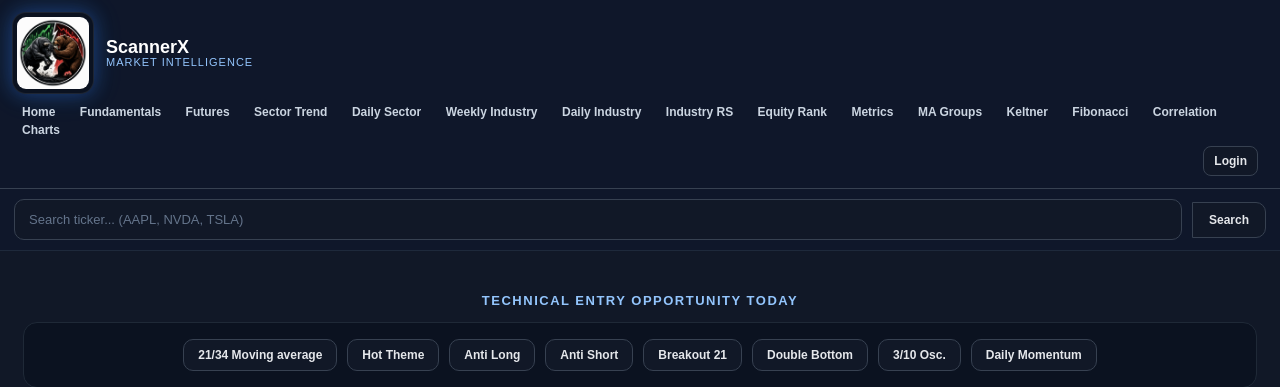
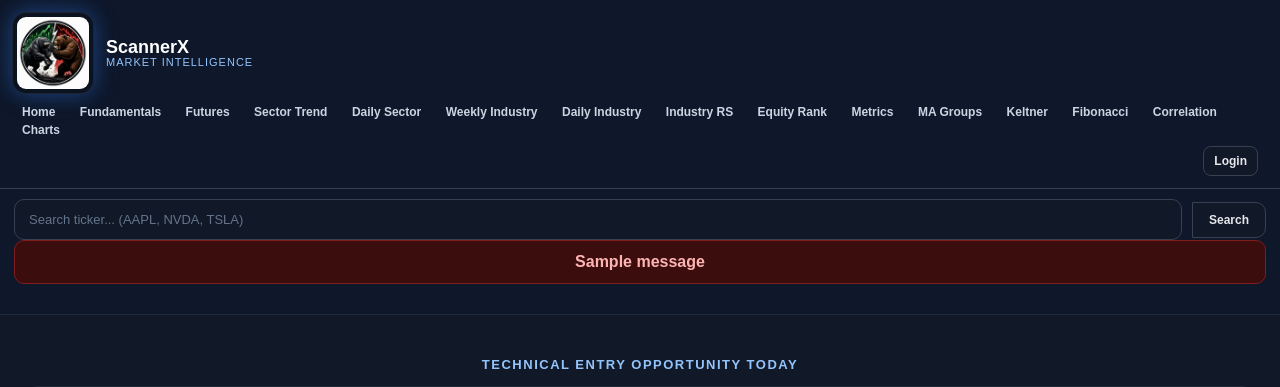
Before and after one commit to djjune1193-oss/stock-scanner-V6, a Django app: template scanner_site/scanner_dashboard/templates/scanner_dashboard/home.html in a window 1280 px wide. Shown: the top 387 px of the page. Run offline with Django 5.2, Linux system fonts and the light colour scheme; the template is opened without the code that fills it: most values are stand-ins (such as "Sample title", 1, 10 or a date in 2020); one stand-in notice (Sample message) is shown.

Commit message:
Updated Search issue

```diff
--- a/scanner_site/scanner_dashboard/templates/scanner_dashboard/home.html
+++ b/scanner_site/scanner_dashboard/templates/scanner_dashboard/home.html
@@ -7,6 +7,17 @@
 <title>Stock Scanner Dashboard</title>
 
 <style>
+
+.error-message{
+    background:#3b0d0d;
+    color:#ffb4b4;
+    border:1px solid #7f1d1d;
+    padding:12px;
+    border-radius:10px;
+    margin-bottom:20px;
+    text-align:center;
+    font-weight:600;
+}
 
 /* ================= BRAND ================= */
 
@@ -539,6 +550,7 @@ tr:hover {
 
 <!-- ================= SEARCH BAR ================= -->
 
+
 <!-- ================= FULL WIDTH SEARCH ================= -->
 
 
@@ -599,6 +611,14 @@ tr:hover {
 
   </form>
 
+
+{% if messages %}
+    {% for message in messages %}
+        <div class="error-message">
+            {{ message }}
+        </div>
+    {% endfor %}
+{% endif %}
 </div>
 
 <div class="container">
```
Also changed, not shown: scanner_site/scanner_dashboard/views.py (+19 -12 lines).
